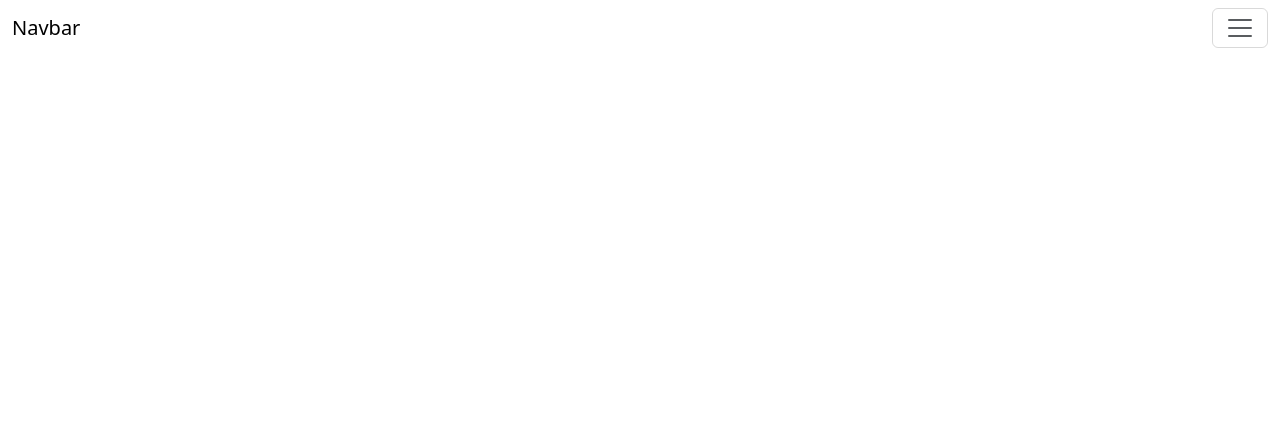
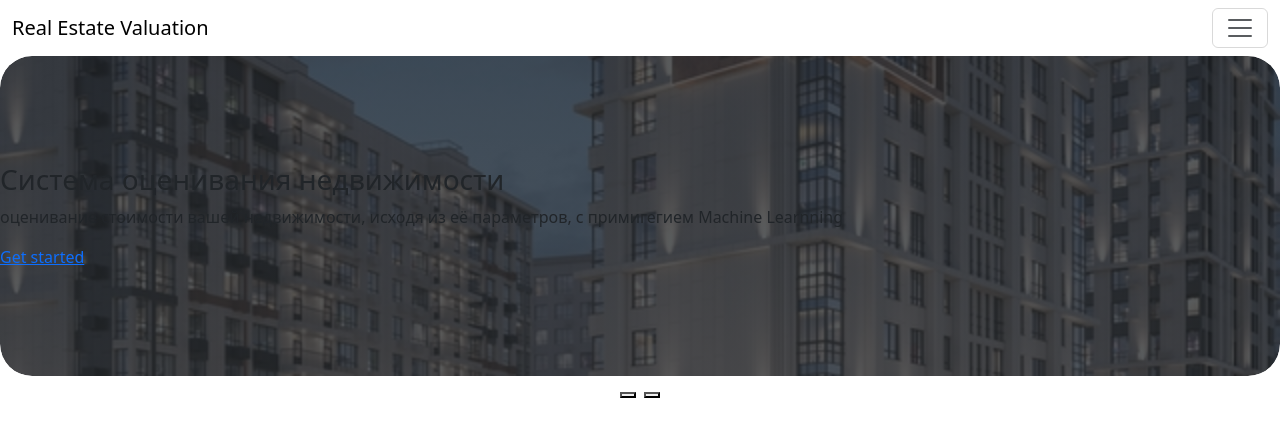
Before and after one commit to AdamToocuy/IndividualProject, a Flask app: page / in a window 1280 px wide. Before the commit the part shown is almost empty. Shown: the top 437 px of the page. Run offline with Flask 3, Linux system fonts and the light colour scheme; some libraries are stand-ins or nearby versions.

Commit message:
разработка главной страницы(начальный этап)

```diff
--- a/main.py
+++ b/main.py
@@ -1,16 +1,12 @@
-import os
-from flask import Flask, render_template, send_from_directory
+from flask import Flask, render_template
 
 app = Flask(__name__)
 
-# Маршрут для раздачи стилей из node_modules в корне проекта
-@app.route('/node_modules/<path:filename>')
-def node_modules(filename):
-    return send_from_directory(os.path.join(app.root_path, 'node_modules'), filename)
-
 @app.route('/')
 def home():
-    return render_template('base.html')
+    # Вызываем дочерний шаблон index.html,
+    # который автоматически подтянет и соберет base.html
+    return render_template('index.html')
 
 if __name__ == '__main__':
     app.run(host='127.0.0.1', port=5000, debug=True)
--- a/templates/base.html
+++ b/templates/base.html
@@ -5,9 +5,12 @@
     <meta name="viewport" content="width=device-width, initial-scale=1.0">
     <link href="https://cdn.jsdelivr.net/npm/bootstrap@6.0.0-alpha.1/dist/css/bootstrap.min.css" rel="stylesheet" integrity="sha384-B/GM4XqrwHnWXNOWMbloTmrYXZg10cakYGmpfsR/bbzQ6JAJI4ihuyADKLnBgrCe" crossorigin="anonymous">
     <title>Document</title>
+</head>
+<body>
+
     <nav class="navbar md:navbar-expand bg-1">
         <div class="container-fluid">
-        <a class="navbar-brand" href="#">Navbar</a>
+            <a class="navbar-brand" href="#">Real Estate Valuation</a>
             <button class="btn-icon navbar-toggler" type="button" data-bs-toggle="drawer" data-bs-target="#navbarDrawer" aria-controls="navbarDrawer" aria-expanded="false" aria-label="Toggle navigation">
                 <span class="navbar-toggler-icon" aria-hidden="true"></span>
             </button>
@@ -49,8 +52,11 @@
             </dialog>
         </div>
     </nav>
-</head>
-<body>
-    <script type="module" src="https://cdn.jsdelivr.net/npm/bootstrap@6.0.0-alpha.1/dist/js/bootstrap.bundle.min.js" integrity="sha384-1a/pXj49ZQ1aHEmrJ+gMw1otqoVsYwlEnlD8mIfY2TV03r20Y0CN7uqx1tQogjPL" crossorigin="anonymous"></script>
+
+    <!-- Сюда Flask подставит карусель со страницы index.html -->
+    {% block content %}
+    {% endblock %}
+
+    <script type="module" src="https://jsdelivr.net" integrity="sha384-1a/pXj49ZQ1aHEmrJ+gMw1otqoVsYwlEnlD8mIfY2TV03r20Y0CN7uqx1tQogjPL" crossorigin="anonymous"></script>
 </body>
 </html>
--- /dev/null
+++ b/templates/index.html
@@ -0,0 +1,49 @@
+{% extends "base.html" %}
+
+{% block content %}
+<div id="carouselExampleContent" class="carousel slide">
+  <div class="carousel-inner rounded-5">
+
+    <!-- Первый слот с вашей картинкой новостройки -->
+    <div class="carousel-item active">
+      <div class="d-flex flex-column justify-content-center bg-subtle-primary p-9 bg-1 rounded-5 position-relative overflow-hidden"
+          style="min-height: 320px; background-image: linear-gradient(rgba(33, 37, 41, 0.75), rgba(33, 37, 41, 0.75)), url('/static/новостроечки.jpg'); background-size: cover; background-position: center;">
+          <h3>Система оценивания недвижимости</h3>
+          <p class="fg-emphasis-secondary mb-3">оценивание стоимости вашей недвижимости, исходя из её параметров, с примигегием Machine Learnning</p>
+          <div><a class="btn-solid theme-primary" href="#">Get started</a></div>
+      </div>
+    </div>
+
+    <!-- Второй слот -->
+    <div class="carousel-item">
+      <div class="d-flex flex-column justify-content-center text-center bg-subtle-success p-9 bg-2 rounded-5" style="min-height: 320px;">
+        <h3>Style it your way</h3>
+        <p class="fg-emphasis-secondary mb-3">Use utilities or custom CSS to size and theme each slide however you need.</p>
+        <div><a class="btn-solid theme-success" href="#">Learn more</a></div>
+      </div>
+    </div>
+
+    <!-- Третий слот -->
+    <div class="carousel-item">
+      <div class="d-flex flex-column justify-content-center text-end bg-subtle-warning p-9 bg-3 rounded-5" style="min-height: 320px;">
+        <h3>Mix and match</h3>
+        <p class="fg-emphasis-secondary mb-3">Combine custom content with controls, indicators, and the overlay layout.</p>
+        <div><a class="btn-solid theme-inverse" href="#">Browse examples</a></div>
+      </div>
+    </div>
+
+  </div>
+
+  <!-- Кнопки управления каруселью -->
+  <div class="d-flex justify-content-center gap-2 mt-3">
+    <button class="btn-icon btn-sm" type="button" data-bs-target="#carouselExampleContent" data-bs-slide="prev" style="--bs-carousel-control-icon-width: 1rem;">
+      <span class="carousel-icon-prev" aria-hidden="true"></span>
+      <span class="visually-hidden">Previous</span>
+    </button>
+    <button class="btn-icon btn-sm" type="button" data-bs-target="#carouselExampleContent" data-bs-slide="next" style="--bs-carousel-control-icon-width: 1rem;">
+      <span class="carousel-icon-next" aria-hidden="true"></span>
+      <span class="visually-hidden">Next</span>
+    </button>
+  </div>
+</div>
+{% endblock %}
```
Also changed, not shown: новостроечки.jpg (added). Lines whose indentation alone changed are shown as unchanged.
